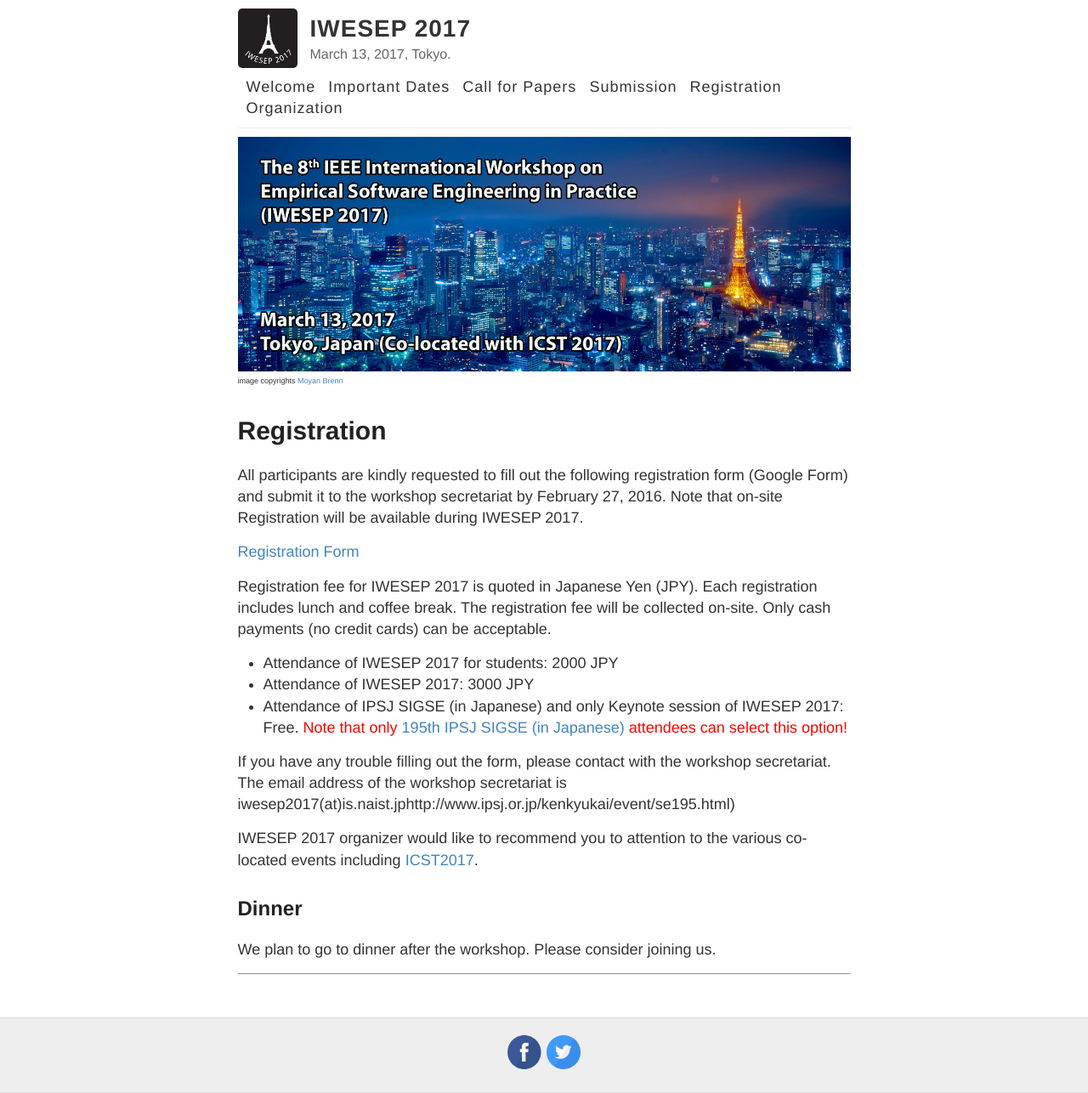
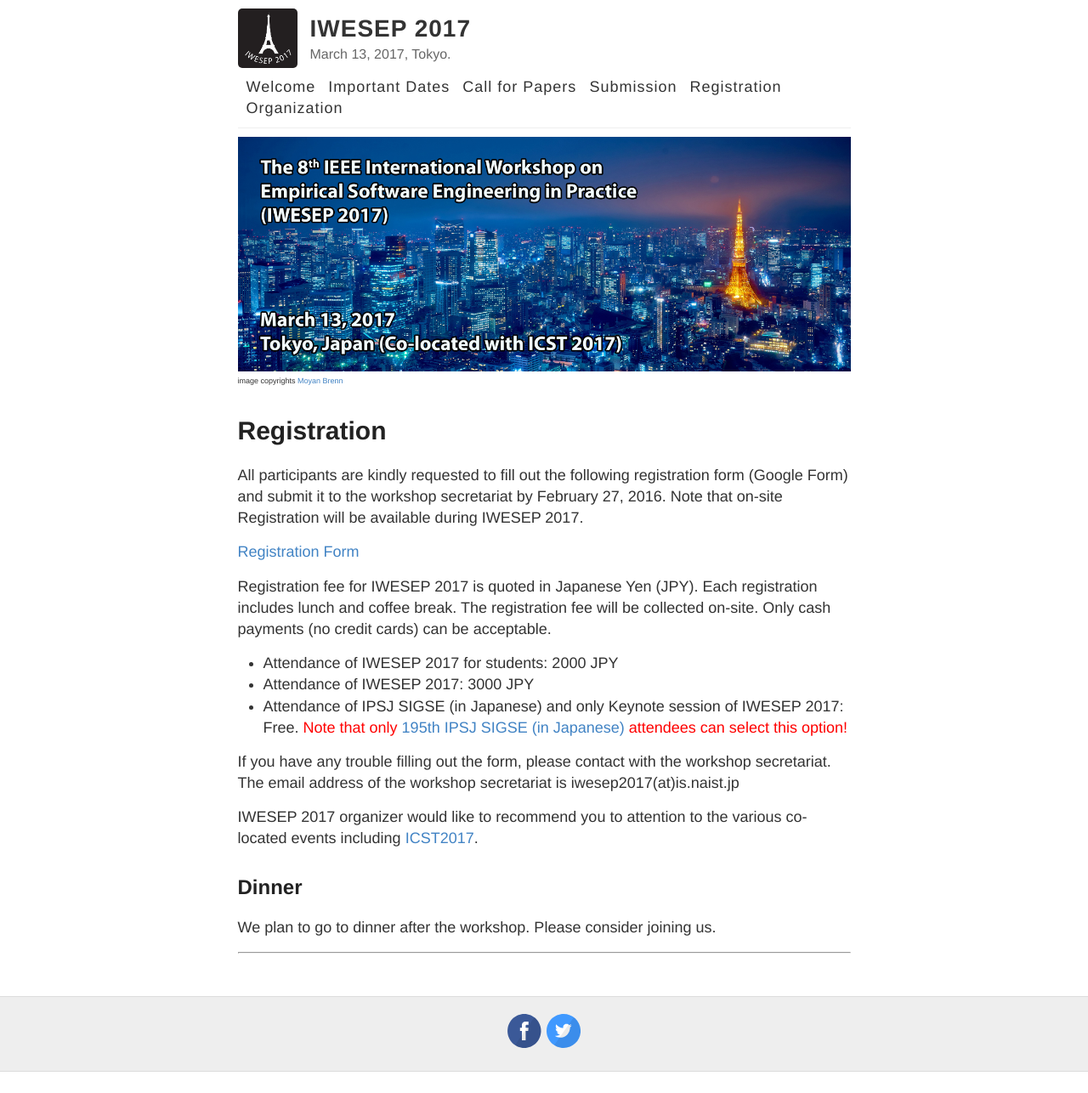
Before and after one commit to iwesep2017/iwesep2017.github.io, a Jekyll site: the page built from registration.md, in a window 1280 px wide. Shown: the whole page at 85% size. Built offline with Jekyll 4.4.1, drawn with Linux system fonts in a browser that asks for light colours; after the commit the page ends 1261 px from its top, so only the background shows below that; some of the changed lines change nothing that is shown.

Commit message:
Update registration page

```diff
--- a/registration.md
+++ b/registration.md
@@ -15,7 +15,7 @@ The registration fee will be collected on-site. Only cash payments (no credit ca
 * Attendance of IWESEP 2017: 3000 JPY
 * Attendance of IPSJ SIGSE (in Japanese) and only Keynote session of IWESEP 2017: Free.  <font color="red">Note that only</font> [195th IPSJ SIGSE (in Japanese)](http://www.ipsj.or.jp/kenkyukai/event/se195.html) <font color="red">attendees can select this option!</font>
 
-If you have any trouble filling out the form, please contact with the workshop secretariat. The email address of the workshop secretariat is iwesep2017(at)is.naist.jphttp://www.ipsj.or.jp/kenkyukai/event/se195.html)
+If you have any trouble filling out the form, please contact with the workshop secretariat. The email address of the workshop secretariat is iwesep2017(at)is.naist.jp
 
 IWESEP 2017 organizer would like to recommend you to attention to the various co-located events including [ICST2017](http://aster.or.jp/conference/icst2017/).
 
```
